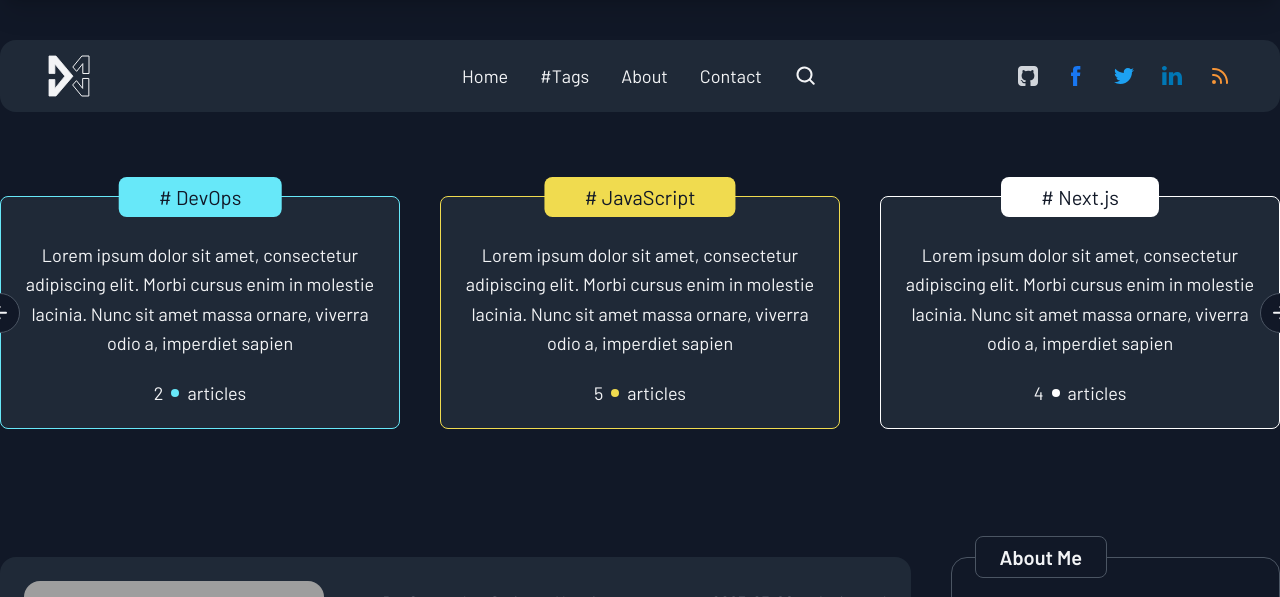
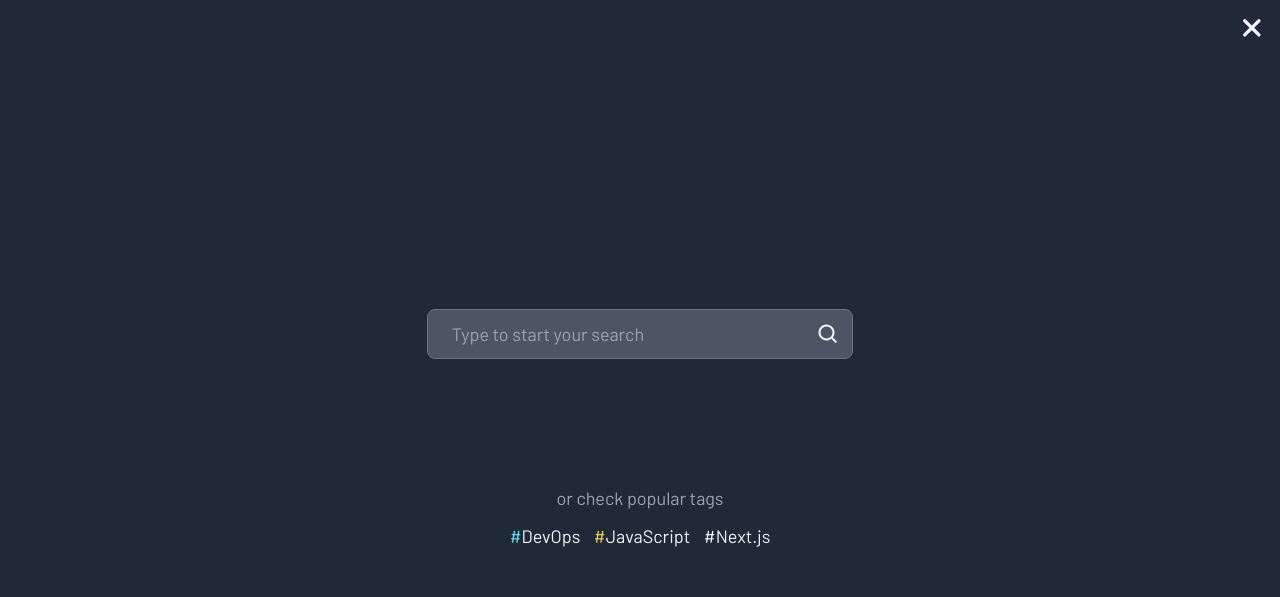
Before and after one commit to dangminhngo/blog, a Next.js app: page / in a window 1280 px wide. Both pictures are taken after a click on the button 805 px from the left and 76 px from the top of the page. Shown: the top 597 px of the page. Built offline with nearby package versions, Linux system fonts and the light colour scheme; grey boxes are pictures that could not be loaded.

Commit message:
feat(components): add search modal with context api

```diff
--- a/src/app/Header.tsx
+++ b/src/app/Header.tsx
@@ -1,17 +1,22 @@
 'use client'
-import { useRef } from 'react'
+import { useRef, useReducer } from 'react'
 import Link from 'next/link'
 
 import SocialIcons from '@/components/SocialIcons'
 import Logo from '@/assets/images/Logo'
 import Nav from './Nav'
 import { useScrollOver } from '@/hooks'
+import reducer, { initialState } from '@/state/reducer'
+import { AppContext, AppDispatchContext } from '@/contexts/AppContext'
 
 export default function Header() {
   const ref = useRef(null)
   const scrollOverStaticNav = useScrollOver(ref, 100)
+  const [state, dispatch] = useReducer(reducer, initialState)
 
   return (
+    <AppContext.Provider value={state}>
+      <AppDispatchContext.Provider value={dispatch}>
         <header className="relative py-10">
           <div
             ref={ref}
@@ -36,5 +41,7 @@ export default function Header() {
             </div>
           </div>
         </header>
+      </AppDispatchContext.Provider>
+    </AppContext.Provider>
   )
 }
--- a/src/app/Nav.tsx
+++ b/src/app/Nav.tsx
@@ -1,8 +1,17 @@
 import MagnifyingGlass from '@/assets/icons/MagnifyingGlass'
 import NavLink from './NavLink'
+import SearchModal from './SearchModal'
+import { tags } from '@/lib/mock'
+import { toggleSearchModal } from '@/state/actions'
+import { useAppSelect, useAppDispatch } from '@/hooks'
 
 export default function Nav() {
+  const searchModalShow = useAppSelect((state) => state?.searchModalShow)
+  const dispatch = useAppDispatch()
+  const _toggleSearchModal = () => dispatch(toggleSearchModal())
+
   return (
+    <>
       <nav className="flex items-center gap-8">
         <ul className="flex items-center gap-8">
           <NavLink href="/" active={false}>
@@ -18,9 +27,11 @@ export default function Nav() {
             Contact
           </NavLink>
         </ul>
-      <button>
+        <button className="outline-none hover:text-accent-400" onClick={_toggleSearchModal}>
           <MagnifyingGlass />
         </button>
       </nav>
+      <SearchModal tags={tags} show={searchModalShow} close={_toggleSearchModal} />
+    </>
   )
 }
--- /dev/null
+++ b/src/app/SearchModal.tsx
@@ -0,0 +1,57 @@
+import { useEffect, useState } from 'react'
+import { createPortal } from 'react-dom'
+import Close from '@/assets/icons/Close'
+import MagnifyingGlass from '@/assets/icons/MagnifyingGlass'
+import HashTagGrid from '@/components/HashTagGrid'
+import { Tag } from '@/types'
+import { toggleSearchModal } from '@/state/actions'
+import { useAppSelect, useAppDispatch } from '@/hooks'
+
+export interface SearchModalProps {
+  tags: Tag[]
+  show?: boolean
+  close: () => void
+}
+
+export default function SearchModal({ tags }: SearchModalProps) {
+  const [mounted, setMounted] = useState(false)
+  const searchModalShow = useAppSelect((state) => state?.searchModalShow)
+  const dispatch = useAppDispatch()
+  const _toggleSearchModal = () => dispatch(toggleSearchModal())
+
+  useEffect(() => {
+    setMounted(true)
+  }, [])
+
+  function closeModal() {
+    _toggleSearchModal()
+  }
+
+  return searchModalShow && mounted
+    ? createPortal(
+        <div className="fixed inset-0 z-50 flex flex-col bg-gray-800">
+          <div className="flex justify-end">
+            <button className="p-2 outline-none" onClick={closeModal}>
+              <Close className="h-10 w-10" />
+            </button>
+          </div>
+          <div className="flex flex-1 flex-col items-center justify-center gap-32">
+            <form className="flex w-1/3 items-center rounded-lg border border-gray-500 bg-gray-600 p-3">
+              <input
+                className="flex-1 bg-transparent pl-3 outline-none"
+                placeholder="Type to start your search"
+              />
+              <button>
+                <MagnifyingGlass />
+              </button>
+            </form>
+            <div className="flex flex-col items-center gap-4">
+              <p className="text-gray-400">or check popular tags</p>
+              <HashTagGrid tags={tags} />
+            </div>
+          </div>
+        </div>,
+        document.getElementById('search') as HTMLDivElement
+      )
+    : null
+}
--- a/src/app/layout.tsx
+++ b/src/app/layout.tsx
@@ -22,6 +22,7 @@ export default function RootLayout({ children }: { children: React.ReactNode })
         <Header />
         <main className="min-h-[calc(100vh-152px)]">{children}</main>
         <Footer />
+        <div id="search"></div>
       </body>
     </html>
   )
--- /dev/null
+++ b/src/assets/icons/Close.tsx
@@ -0,0 +1,15 @@
+import { SVGProps } from '@/types/shared'
+
+export default function Close(props: SVGProps) {
+  return (
+    <svg
+      {...props}
+      xmlns="http://www.w3.org/2000/svg"
+      viewBox="-6 -6 24 24"
+      width="24"
+      fill="currentColor"
+    >
+      <path d="M7.314 5.9l3.535-3.536A1 1 0 1 0 9.435.95L5.899 4.485 2.364.95A1 1 0 1 0 .95 2.364l3.535 3.535L.95 9.435a1 1 0 1 0 1.414 1.414l3.535-3.535 3.536 3.535a1 1 0 1 0 1.414-1.414L7.314 5.899z"></path>
+    </svg>
+  )
+}
--- /dev/null
+++ b/src/contexts/AppContext.tsx
@@ -0,0 +1,6 @@
+import { AppState, AppDispatch } from '@/state/reducer'
+import { createContext } from 'react'
+
+export const AppContext = createContext<AppState | null>(null)
+// eslint-disable-next-line @typescript-eslint/no-empty-function
+export const AppDispatchContext = createContext<AppDispatch>(() => {})
--- a/src/hooks/index.ts
+++ b/src/hooks/index.ts
@@ -1 +1,3 @@
 export * from './useScrollOver'
+export * from './useAppSelect'
+export * from './useAppDispatch'
--- /dev/null
+++ b/src/hooks/useAppDispatch.ts
@@ -0,0 +1,8 @@
+import { useContext } from 'react'
+import { AppDispatchContext } from '@/contexts/AppContext'
+import { AppDispatch } from '@/state/reducer'
+
+export function useAppDispatch(): AppDispatch {
+  const dispatch = useContext(AppDispatchContext)
+  return dispatch
+}
--- /dev/null
+++ b/src/hooks/useAppSelect.ts
@@ -0,0 +1,9 @@
+import { useContext } from 'react'
+import { AppContext } from '@/contexts/AppContext'
+import { AppState } from '@/state/reducer'
+
+// eslint-disable-next-line @typescript-eslint/no-explicit-any
+export function useAppSelect(cb?: (state: AppState | null) => any) {
+  const state = useContext(AppContext)
+  return cb ? cb(state) : state
+}
--- /dev/null
+++ b/src/state/actions.ts
@@ -0,0 +1,13 @@
+import ActionType from './types'
+
+export function toggleMobileNav() {
+  return {
+    type: ActionType.TOGGLE_MOBILE_NAV,
+  }
+}
+
+export function toggleSearchModal() {
+  return {
+    type: ActionType.TOGGLE_SEARCH_MODAL,
+  }
+}
--- /dev/null
+++ b/src/state/reducer.ts
@@ -0,0 +1,40 @@
+import { Dispatch, ReducerAction } from 'react'
+import ActionType from './types'
+
+export interface AppState {
+  mobileNavShow: boolean
+  searchModalShow: boolean
+}
+
+export type AppDispatch = Dispatch<ReducerAction<typeof reducer>>
+
+export const initialState: AppState = {
+  mobileNavShow: false,
+  searchModalShow: false,
+}
+
+export default function reducer(
+  state: AppState = initialState,
+  // eslint-disable-next-line @typescript-eslint/no-explicit-any
+  action: { type: ActionType; payload?: any }
+) {
+  switch (action.type) {
+    case ActionType.TOGGLE_MOBILE_NAV: {
+      return {
+        ...state,
+        mobileNavShow: !state.mobileNavShow,
+      }
+    }
+
+    case ActionType.TOGGLE_SEARCH_MODAL: {
+      return {
+        ...state,
+        searchModalShow: !state.searchModalShow,
+      }
+    }
+
+    default: {
+      return state
+    }
+  }
+}
--- /dev/null
+++ b/src/state/types.ts
@@ -0,0 +1,6 @@
+enum ActionType {
+  TOGGLE_MOBILE_NAV = 'TOGGLE_MOBILE_NAV',
+  TOGGLE_SEARCH_MODAL = 'TOGGLE_SEARCH_MODAL',
+}
+
+export default ActionType
```
Lines whose indentation alone changed are shown as unchanged.
